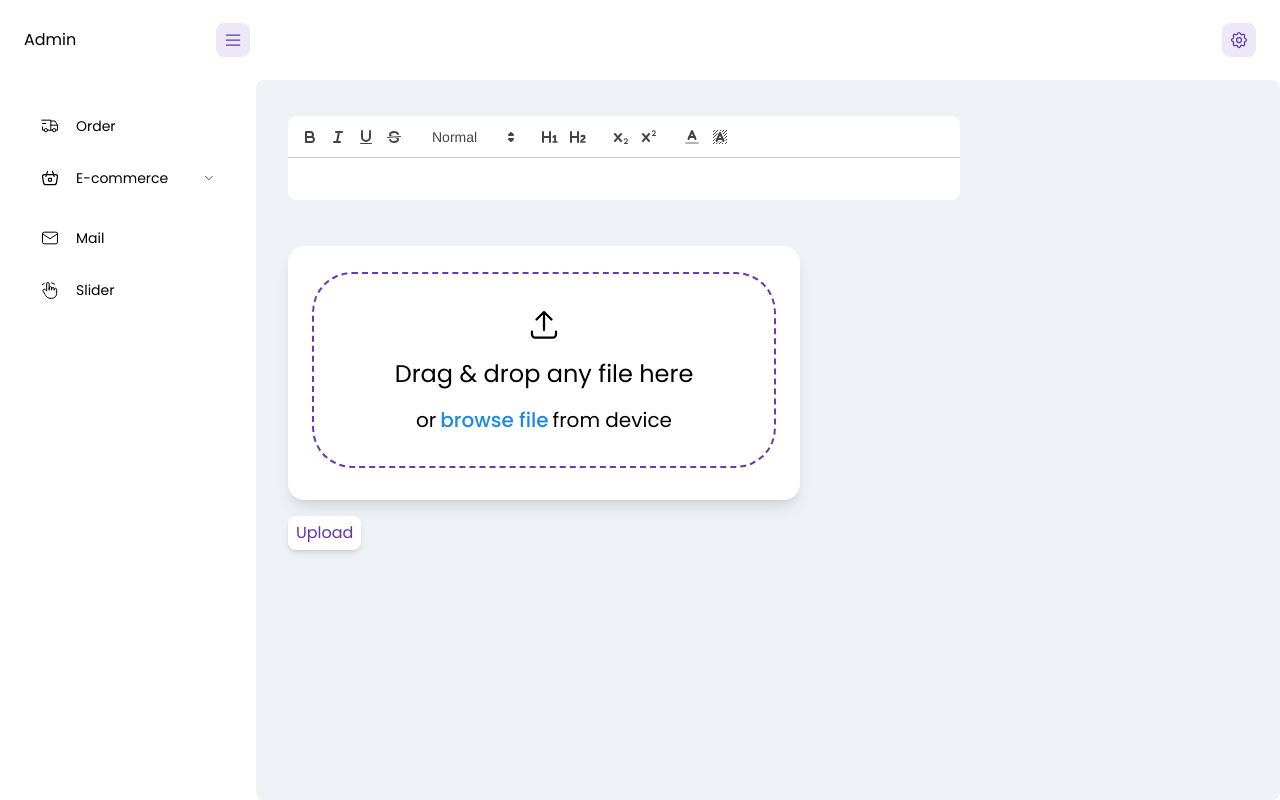
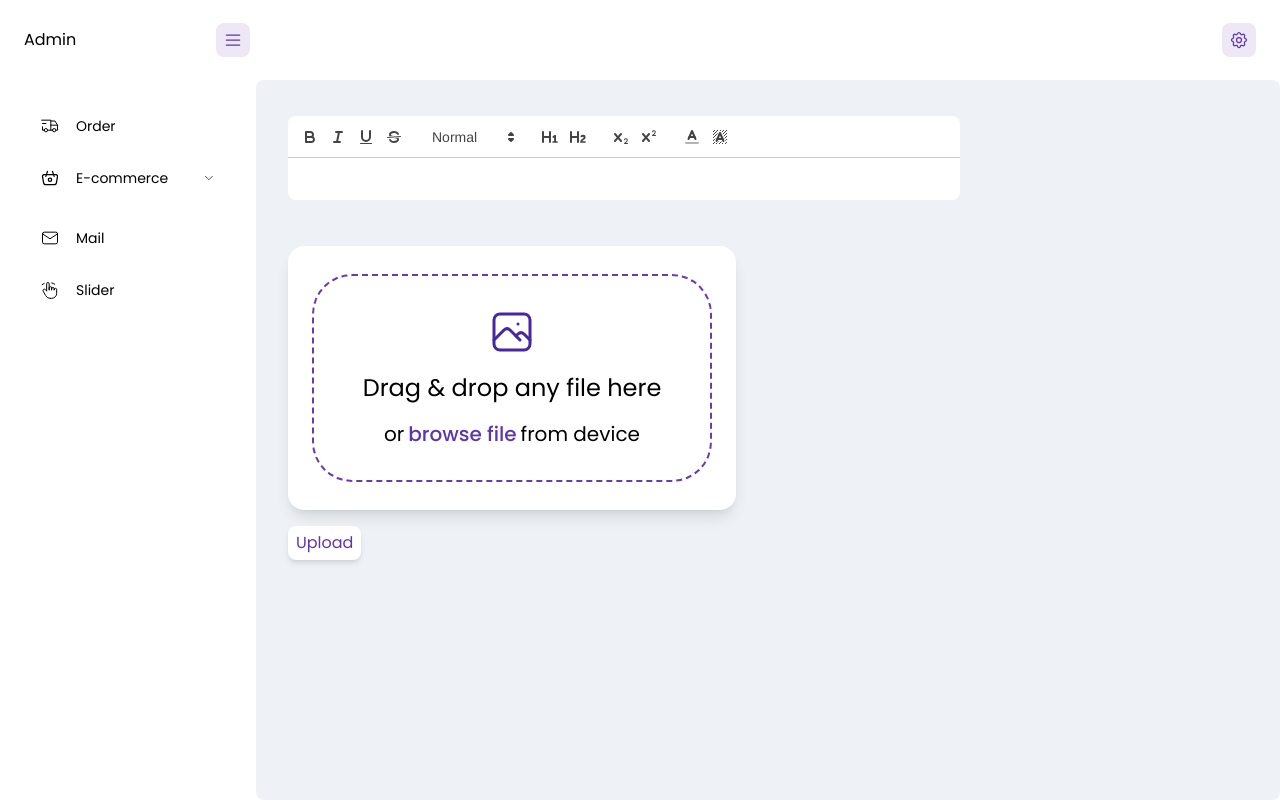
Before and after one commit to AliKarabulut/next-shop, a Next.js app: page /admin/dashboard/slider in a window 1280 px wide. Built offline with nearby package versions, Linux system fonts and the light colour scheme.

Commit message:
file component drag drop

```diff
--- /dev/null
+++ b/src/icons/admin/image-plus.tsx
@@ -0,0 +1,30 @@
+type ImagePlusProps = {
+  className?: string;
+};
+
+const ImagePlus: React.FC<ImagePlusProps> = ({ className }) => {
+  return (
+    <svg
+      {...{ className }}
+      xmlns="http://www.w3.org/2000/svg"
+      width="20"
+      height="20"
+      viewBox="0 0 24 24"
+      strokeWidth="1.5"
+      stroke="currentColor"
+      fill="none"
+      strokeLinecap="round"
+      strokeLinejoin="round"
+    >
+      <path stroke="none" d="M0 0h24v24H0z" fill="none" />
+      <path d="M15 8h.01" />
+      <path d="M12.5 21h-6.5a3 3 0 0 1 -3 -3v-12a3 3 0 0 1 3 -3h12a3 3 0 0 1 3 3v6.5" />
+      <path d="M3 16l5 -5c.928 -.893 2.072 -.893 3 0l4 4" />
+      <path d="M14 14l1 -1c.67 -.644 1.45 -.824 2.182 -.54" />
+      <path d="M16 19h6" />
+      <path d="M19 16v6" />
+    </svg>
+  );
+};
+
+export default ImagePlus;
--- /dev/null
+++ b/src/icons/admin/image.tsx
@@ -0,0 +1,26 @@
+type ImageIconProps = {
+  className?: string;
+};
+
+const ImageIcon = ({ className }: ImageIconProps) => (
+  <svg
+    {...{ className }}
+    xmlns="http://www.w3.org/2000/svg"
+    width="20"
+    height="20"
+    viewBox="0 0 24 24"
+    strokeWidth="1.5"
+    stroke="currentColor"
+    fill="none"
+    strokeLinecap="round"
+    strokeLinejoin="round"
+  >
+    <path stroke="none" d="M0 0h24v24H0z" fill="none" />
+    <path d="M15 8h.01" />
+    <path d="M3 6a3 3 0 0 1 3 -3h12a3 3 0 0 1 3 3v12a3 3 0 0 1 -3 3h-12a3 3 0 0 1 -3 -3v-12z" />
+    <path d="M3 16l5 -5c.928 -.893 2.072 -.893 3 0l5 5" />
+    <path d="M14 14l1 -1c.928 -.893 2.072 -.893 3 0l3 3" />
+  </svg>
+);
+
+export default ImageIcon;
--- a/src/ui/input/file-input.tsx
+++ b/src/ui/input/file-input.tsx
@@ -5,6 +5,8 @@ import { Swiper, SwiperSlide } from "swiper/react";
 import "swiper/css";
 import Image from "next/image";
 import { useState } from "react";
+import ImagePlus from "@/icons/admin/image-plus";
+import ImageIcon from "@/icons/admin/image";
 
 type FileInputProps = {
   name: string;
@@ -13,12 +15,14 @@ type FileInputProps = {
 
 const FileInput = ({ name, onImages }: FileInputProps) => {
   const [images, setImages] = useState<File[]>([]);
+  const [dragging, setDragging] = useState<boolean>(false);
 
   const deleteHandler = (index: number) => {
     const newImages = [...images];
     newImages.splice(index, 1);
     setImages(newImages);
     onImages(newImages);
+    if(images.length === 1) setDragging(false)
   };
 
   const changeHandler = (e: React.ChangeEvent<HTMLInputElement>) => {
@@ -29,18 +33,36 @@ const FileInput = ({ name, onImages }: FileInputProps) => {
     }
   };
 
+  const dragOverHandler = (event: React.DragEvent) => {
+    event.preventDefault();
+    setDragging(true);
+  };
+
+  const dragLeaveHandler = (event: React.DragEvent) => {
+    event.preventDefault();
+    setDragging(false);
+  };
+
   return (
-    <div className="bg-white max-w-lg w-full shadow-lg px-6 py-4 rounded-2xl ">
+    <div className="bg-white max-w-md shadow-lg px-6 py-3 rounded-2xl ">
       <div className="relative">
         {images.length === 0 && (
-          <div className="w-full flex items-center justify-center flex-col text-center mt-2.5 mb-4 px-2 py-8 rounded-[40px] border-2 border-dashed border-admin-secondary-main">
-            <UploadIcon className="w-9 h-9 flex-shrink-0" />
-            <h3 className="text-2xl my-4"> Drag &amp; drop any file here </h3>
-            <div className="flex gap-1 text-xl whitespace-nowrap">
-              or
-              <span className="text-admin-primary-dark font-medium cursor-pointer">browse file</span>
-              from device
-            </div>
+          <div className="w-full flex items-center justify-center flex-col text-center my-4 h-52 rounded-[40px] border-2 border-dashed border-admin-secondary-main">
+            {!dragging ? (
+              <>
+                <ImageIcon className="w-12 h-12 flex-shrink-0 text-admin-secondary-800" />
+                <h3 className="text-2xl my-4"> Drag &amp; drop any file here </h3>
+                <div className="flex gap-1 text-xl whitespace-nowrap">
+                  or
+                  <span className="text-admin-secondary-dark font-medium cursor-pointer">browse file</span>
+                  from device
+                </div>
+              </>
+            ) : (
+              <div className="h-52 flex items-center justify-center">
+                <ImagePlus className="w-28 h-28 text-admin-secondary-800 flex-shrink-0" />
+              </div>
+            )}
           </div>
         )}
         <input
@@ -48,12 +70,14 @@ const FileInput = ({ name, onImages }: FileInputProps) => {
           name={name}
           id={name}
           onChange={changeHandler}
+          onDragOver={dragOverHandler}
+          onDragLeave={dragLeaveHandler}
           multiple
           className="opacity-0 left-0 top-0 absolute w-full h-full cursor-pointer"
         />
       </div>
       {images.length !== 0 && (
-        <Swiper modules={[Pagination]} slidesPerView={1} pagination={{ clickable: true }} spaceBetween={20} navigation className="h-[17.5rem]">
+        <Swiper modules={[Pagination]} slidesPerView={1} pagination={{ clickable: true }} spaceBetween={20} navigation className="h-[15rem]">
           {Array.from(images).map((file: File, index: number) => (
             <SwiperSlide key={index} className="relative">
               <div className="ml-auto w-fit cursor-pointer relative z-50" onClick={(e) => deleteHandler(index)}>
```
